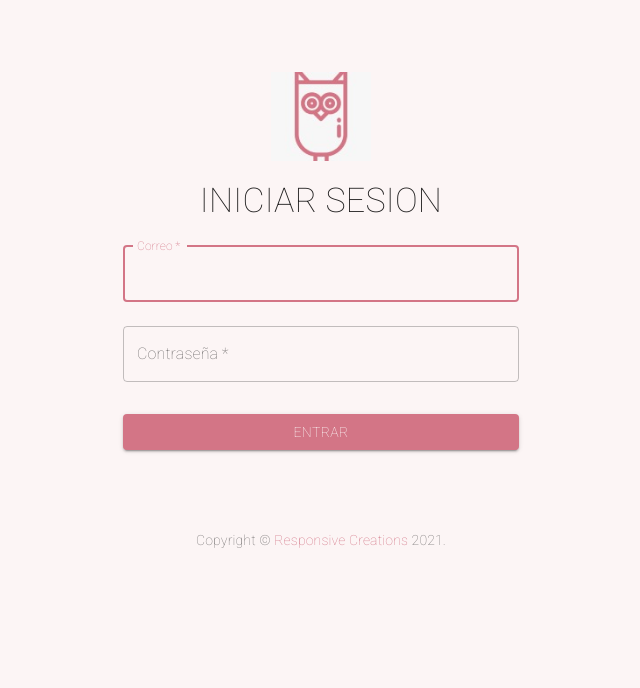
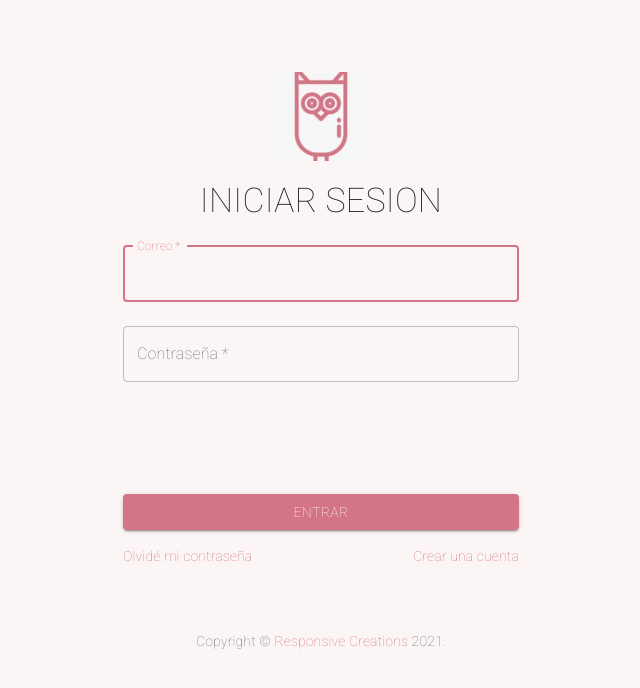
Before and after one commit to DAW-ESFOT/frontend-policrushes, a Next.js app: page /login in a window 1280 px wide. Shown: the top 688 px of the page, without its empty margins (319-959 px from the left). Built offline with nearby package versions, Linux system fonts and the light colour scheme; no server answers.

Commit message:
register/login links, register screen reset

```diff
--- a/src/pages/login.js
+++ b/src/pages/login.js
@@ -5,7 +5,9 @@ import TextField from "@material-ui/core/TextField";
 import Box from "@material-ui/core/Box";
 import Typography from "@material-ui/core/Typography";
 import Container from "@material-ui/core/Container";
-import Link from "@material-ui/core/Link";
+import { Link as MuiLink } from "@material-ui/core";
+import Link from "next/link";
+import Grid from "@material-ui/core/Grid";
 import { makeStyles } from "@material-ui/core/styles";
 import { useForm } from "react-hook-form";
 import { useAuth } from "@/lib/auth";
@@ -53,9 +55,9 @@ export default function Login() {
     return (
       <Typography variant="body2" color="textSecondary" align="center">
         {"Copyright © "}
-        <Link className={classes.link} to="https://material-ui.com/">
+        <MuiLink className={classes.link} to="https://material-ui.com/">
           Responsive Creations
-        </Link>{" "}
+        </MuiLink>{" "}
         {new Date().getFullYear()}
         {"."}
       </Typography>
@@ -117,6 +119,8 @@ export default function Login() {
               id="password"
               autoComplete="password"
             />
+            <div style={{height:56,margin:"12px auto"}}
+            />
             <Button
               type="submit"
               fullWidth
@@ -126,6 +130,22 @@ export default function Login() {
             >
               Entrar
             </Button>
+            <Grid container>
+              <Grid item xs>
+                <Link href={Routes.REGISTER} passHref>
+                  <MuiLink className={classes.link}>
+                    {"Olvidé mi contraseña"}
+                  </MuiLink>
+                </Link>
+              </Grid>
+              <Grid item>
+                <Link href={Routes.REGISTER} passHref>
+                  <MuiLink className={classes.link}>
+                    {"Crear una cuenta"}
+                  </MuiLink>
+                </Link>
+              </Grid>
+            </Grid>
           </div>
         </div>
         <Box mt={8}>
@@ -135,3 +155,6 @@ export default function Login() {
     </Container>
   );
 }
+<Link href={Routes.ARTICLES} passHref>
+  <MuiLink>Articles</MuiLink>
+</Link>;
--- a/src/pages/register.js
+++ b/src/pages/register.js
@@ -25,6 +25,9 @@ export default function Register() {
       ) : (
         <PreferencesForm
           credentials={credentials}
+          onConfirm={() => {
+            switchScreen();
+          }}
           onBack={() => {
             switchScreen();
           }}
```
Also changed, not shown: src/components/CredentialsForm.js (+23 -4 lines), src/components/PreferencesForm.js (+5 -2 lines).
